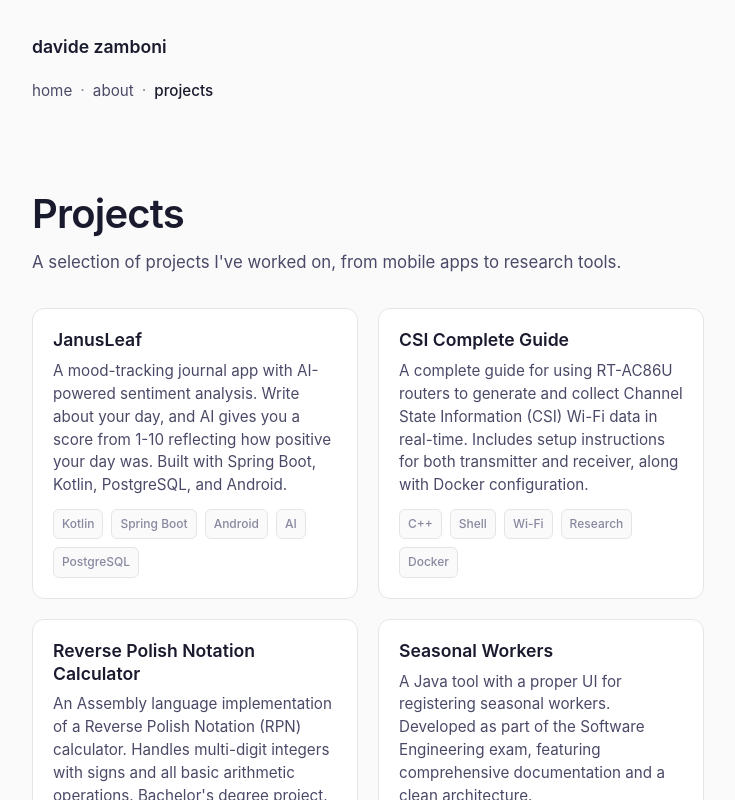
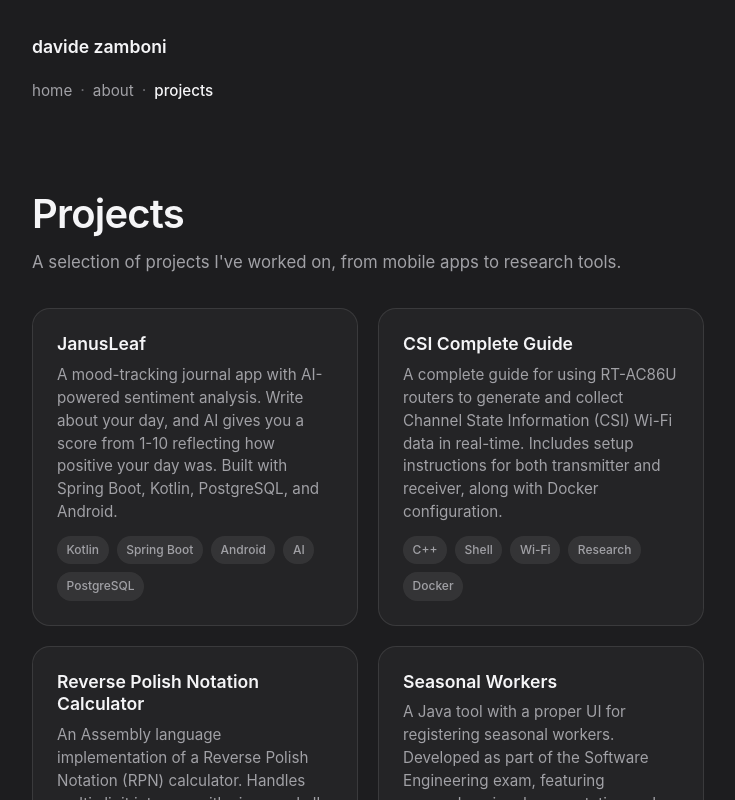
Before and after one commit to Davide-Zamboni/davidzambo.github.io, a Next.js app: page /projects in a window 1280 px wide. Shown: the top 800 px of the page, without its empty margins (272-1007 px from the left). Built offline with nearby package versions, Linux system fonts and the light colour scheme.

Commit message:
Update color scheme to modern dark theme
- Dark background (#1d1d1f) with cream/white text
- Blue accent color (#2997ff)
- Glass-like card effects with subtle transparency
- Pill-shaped tags and social buttons
- Clean, minimal typography

```diff
--- a/app/about/page.module.css
+++ b/app/about/page.module.css
@@ -42,10 +42,10 @@
 }
 
 .list li::before {
-  content: '→';
+  content: '•';
   position: absolute;
   left: 0;
-  color: var(--accent);
+  color: var(--text-muted);
 }
 
 @media (max-width: 640px) {
--- a/app/globals.css
+++ b/app/globals.css
@@ -1,30 +1,16 @@
-/* CSS Variables for theming */
+/* CSS Variables - Apple-inspired dark theme */
 :root {
-  --bg-primary: #fafafa;
-  --bg-secondary: #ffffff;
-  --text-primary: #1a1a2e;
-  --text-secondary: #4a4a68;
-  --text-muted: #8888a0;
-  --accent: #3b82f6;
-  --accent-hover: #2563eb;
-  --border: #e5e5e5;
-  --shadow: rgba(0, 0, 0, 0.08);
-  --font-sans: 'Inter', -apple-system, BlinkMacSystemFont, 'Segoe UI', Roboto, sans-serif;
-  --font-mono: 'JetBrains Mono', 'Fira Code', 'Consolas', monospace;
-}
-
-@media (prefers-color-scheme: dark) {
-  :root {
-    --bg-primary: #0f0f1a;
-    --bg-secondary: #1a1a2e;
-    --text-primary: #f0f0f5;
-    --text-secondary: #b8b8c8;
-    --text-muted: #6a6a80;
-    --accent: #60a5fa;
-    --accent-hover: #93c5fd;
-    --border: #2a2a3e;
-    --shadow: rgba(0, 0, 0, 0.3);
-  }
+  --bg-primary: #1d1d1f;
+  --bg-secondary: #2d2d2f;
+  --text-primary: #f5f5f7;
+  --text-secondary: #a1a1a6;
+  --text-muted: #6e6e73;
+  --accent: #2997ff;
+  --accent-hover: #5eb5ff;
+  --border: #424245;
+  --shadow: rgba(0, 0, 0, 0.4);
+  --font-sans: -apple-system, BlinkMacSystemFont, 'SF Pro Display', 'SF Pro Text', 'Helvetica Neue', sans-serif;
+  --font-mono: 'SF Mono', 'Fira Code', 'Consolas', monospace;
 }
 
 /* Reset and base styles */
--- a/components/Footer.module.css
+++ b/components/Footer.module.css
@@ -1,7 +1,7 @@
 .footer {
   margin-top: auto;
   padding: 3rem 0 2rem;
-  border-top: 1px solid var(--border);
+  border-top: 1px solid rgba(255, 255, 255, 0.1);
 }
 
 .text {
--- a/components/Header.module.css
+++ b/components/Header.module.css
@@ -68,6 +68,10 @@
   background-color: var(--text-primary);
 }
 
+.link.active {
+  color: var(--text-primary);
+}
+
 .separator {
   color: var(--text-muted);
   margin: 0 0.5rem;
--- a/components/ProjectCard.module.css
+++ b/components/ProjectCard.module.css
@@ -1,12 +1,12 @@
 .card {
   display: block;
-  padding: 1.25rem;
-  background-color: var(--bg-secondary);
-  border: 1px solid var(--border);
-  border-radius: 12px;
+  padding: 1.5rem;
+  background-color: rgba(255, 255, 255, 0.03);
+  border: 1px solid rgba(255, 255, 255, 0.1);
+  border-radius: 18px;
   text-decoration: none;
   color: inherit;
-  transition: all 0.25s cubic-bezier(0.4, 0, 0.2, 1);
+  transition: all 0.3s cubic-bezier(0.4, 0, 0.2, 1);
   position: relative;
   overflow: hidden;
 }
@@ -16,9 +16,10 @@
 }
 
 .card:hover {
-  border-color: var(--accent);
-  transform: translateY(-4px);
-  box-shadow: 0 8px 24px var(--shadow);
+  background-color: rgba(255, 255, 255, 0.06);
+  border-color: rgba(255, 255, 255, 0.2);
+  transform: translateY(-2px);
+  box-shadow: 0 12px 40px rgba(0, 0, 0, 0.3);
 }
 
 .card:hover .title {
@@ -53,11 +54,11 @@
 
 .tag {
   font-size: 0.75rem;
-  padding: 0.25rem 0.5rem;
-  background-color: var(--bg-primary);
-  border: 1px solid var(--border);
-  border-radius: 6px;
-  color: var(--text-muted);
+  padding: 0.25rem 0.6rem;
+  background-color: rgba(255, 255, 255, 0.08);
+  border: none;
+  border-radius: 20px;
+  color: var(--text-secondary);
   font-weight: 500;
 }
 
--- a/components/SocialLinks.module.css
+++ b/components/SocialLinks.module.css
@@ -9,22 +9,20 @@
   display: inline-flex;
   align-items: center;
   gap: 0.5rem;
-  padding: 0.5rem 0.75rem;
-  background-color: var(--bg-secondary);
-  border: 1px solid var(--border);
-  border-radius: 8px;
-  color: var(--text-secondary);
+  padding: 0.6rem 1rem;
+  background-color: rgba(255, 255, 255, 0.08);
+  border: none;
+  border-radius: 980px;
+  color: var(--text-primary);
   font-size: 0.9rem;
   text-decoration: none;
   transition: all 0.2s ease;
 }
 
 .link:hover {
-  background-color: var(--accent);
-  border-color: var(--accent);
+  background-color: rgba(255, 255, 255, 0.15);
   color: white;
-  transform: translateY(-2px);
-  box-shadow: 0 4px 12px var(--shadow);
+  transform: scale(1.02);
 }
 
 .link::after {
```
